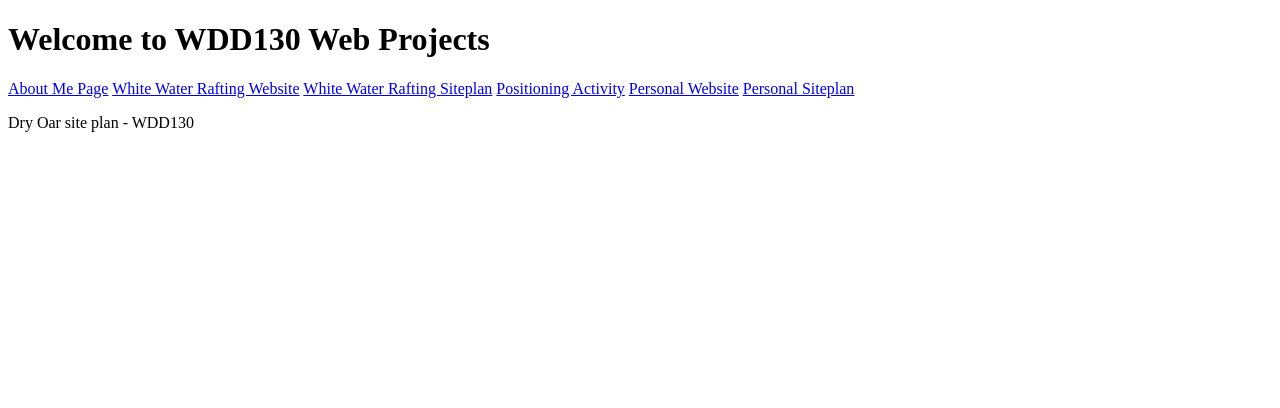
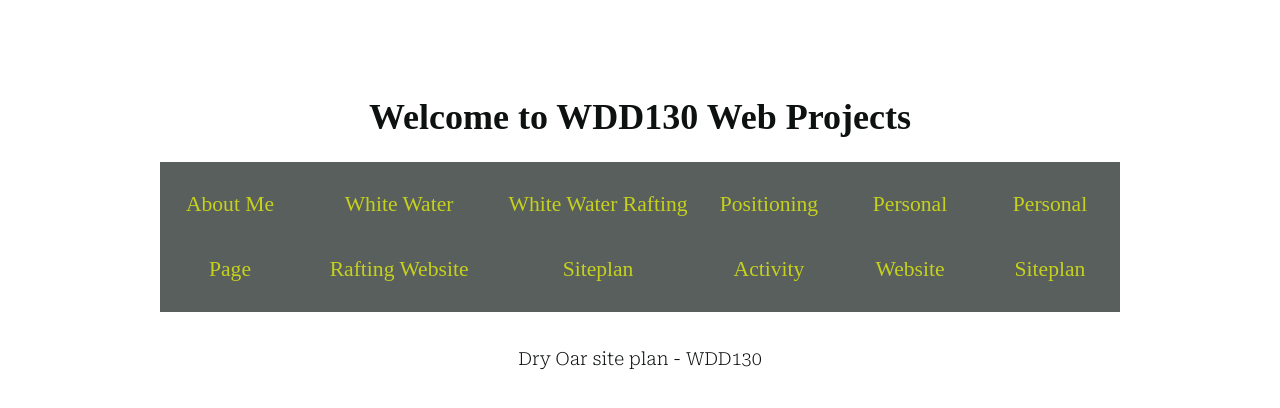
Before and after one commit to edemfrancis/wdd130-3, a plain HTML site: page index.html in a window 1280 px wide. Drawn offline with Linux system fonts and the light colour scheme; a web font is replaced by a local one.

Commit message:
added style

```diff
--- a/index.html
+++ b/index.html
@@ -4,6 +4,7 @@
     <meta charset="UTF-8">
     <meta name="viewport" content="width=device-width, initial-scale=1.0">
     <title>WDD130 Home Page</title>
+    <link rel="stylesheet" href="wdd130/wrr/site-plan-rafting.css">
 </head>
 <body>
     <h1>Welcome to WDD130 Web Projects</h1>
```
